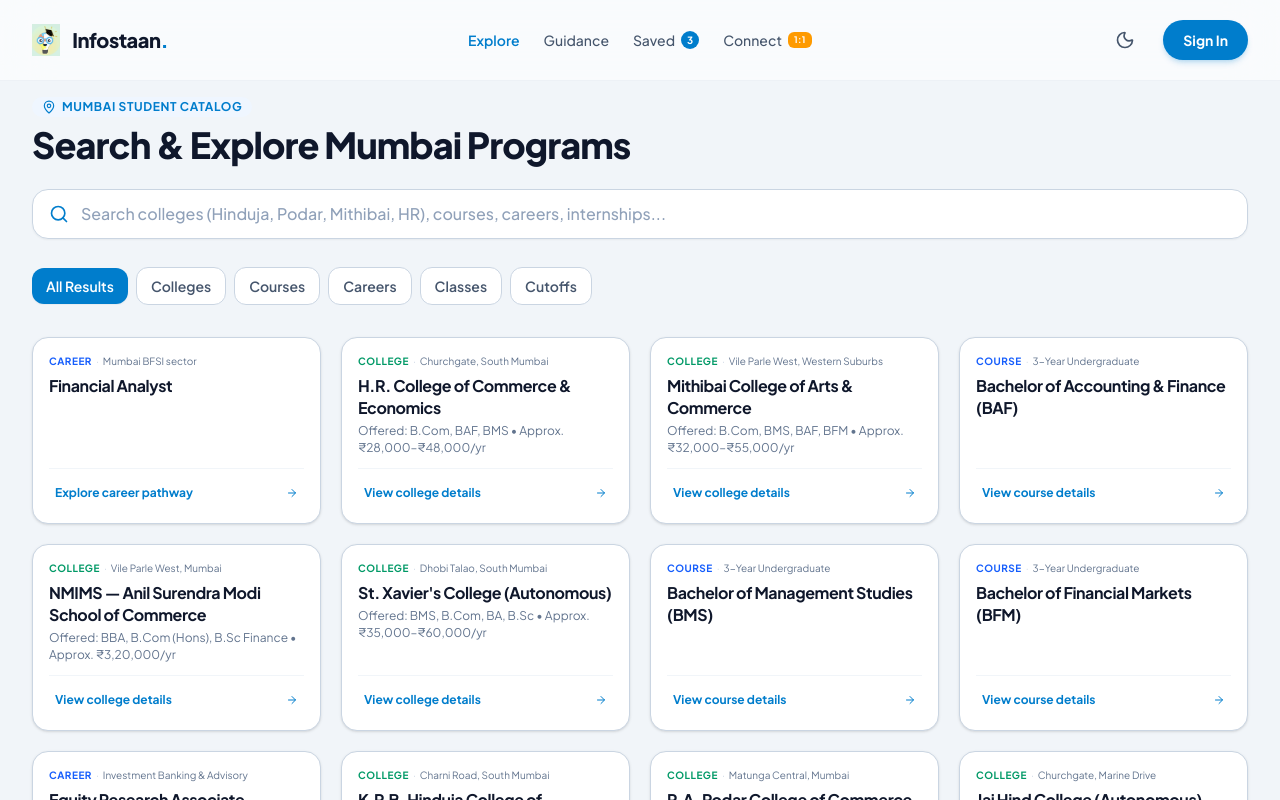
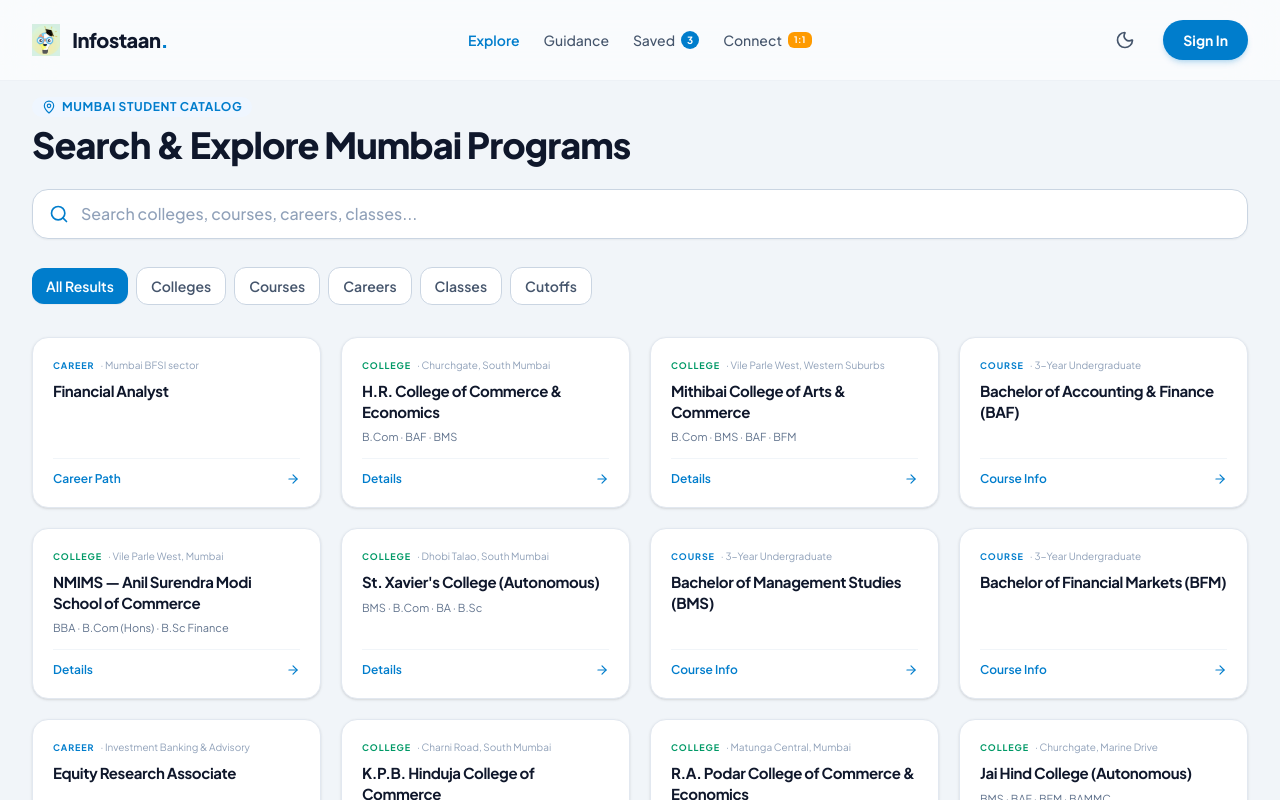
Before and after one commit to Yug-joshi/Infostaan-variant-2, a React (Vite) app: page /search in a window 1280 px wide. Shown: the top 800 px of the page. Built offline with nearby package versions, Linux system fonts and the light colour scheme.

Commit message:
cleanup: concise result cards — college streams, class specialization, category-specific action labels

```diff
--- a/src/components/SearchResultsScreen.tsx
+++ b/src/components/SearchResultsScreen.tsx
@@ -156,7 +156,7 @@
               type="text"
               value={inputValue}
               onChange={(e) => setInputValue(e.target.value)}
-              placeholder="Search colleges (Hinduja, Podar, Mithibai, HR), courses, careers, internships..."
+              placeholder="Search colleges, courses, careers, classes..."
               className="w-full bg-transparent font-medium text-sm sm:text-base text-slate-900 dark:text-[#F4F7FB] placeholder:text-slate-400 dark:placeholder:text-[#A9B8CA]/60 focus:outline-none"
             />
             {inputValue && (
@@ -255,63 +255,86 @@
                   </button>
                 </div>
               ) : (
-                filteredResults.map((item) => (
+                filteredResults.map((item) => {
+                  // For college cards: extract just stream tokens from subtitle
+                  // subtitle format: "Offered: B.Com, BMS, BAF • Approx. ₹X/yr"
+                  // We only want the part before the first "•"
+                  const getStreams = (): string[] => {
+                    if (item.category !== 'colleges' || !item.subtitle) return [];
+                    const offeredPart = item.subtitle.split('•')[0].replace(/^Offered:\s*/i, '').trim();
+                    return offeredPart.split(',').map(s => s.trim()).filter(Boolean).slice(0, 4);
+                  };
+
+                  const streams = getStreams();
+
+                  return (
                   <article
                     key={item.id}
-                    className="result-card-anim group relative flex flex-col justify-between p-3 sm:p-4 rounded-2xl bg-white dark:bg-[#0D1828] hover:bg-slate-100 dark:hover:bg-[#121f33] transition-all duration-200 shadow-sm hover:shadow-md border border-slate-300 dark:border-[#D3B5E8]/15 hover:border-[#007DCC] dark:hover:border-[#D3B5E8]/35 text-left h-full"
+                    className="result-card-anim group flex flex-col justify-between p-4 sm:p-5 rounded-2xl bg-white dark:bg-[#0D1828] hover:bg-slate-50 dark:hover:bg-[#121f33] transition-all duration-200 shadow-sm hover:shadow-md border border-slate-200 dark:border-[#D3B5E8]/12 hover:border-[#007DCC]/50 dark:hover:border-[#D3B5E8]/30 text-left cursor-pointer"
                     data-category={item.category}
+                    onClick={() => handleActionClick(item)}
                   >
-                    <div>
-                      {/* Category & Locality */}
-                      <div className="flex items-center gap-1 mb-1.5 flex-wrap">
+                    {/* Top: category type + locality */}
+                    <div className="mb-3">
+                      <div className="flex items-baseline gap-1.5 mb-2">
                         <span
-                          className={`text-[9px] sm:text-[10px] font-bold uppercase tracking-wider ${
+                          className={`text-[9px] font-bold uppercase tracking-widest ${
                             item.tagColor === 'tertiary'
                               ? 'text-emerald-600 dark:text-[#51dcbc]'
                               : item.tagColor === 'secondary'
-                              ? 'text-blue-600 dark:text-[#86cfff]'
-                              : 'text-purple-600 dark:text-[#D3B5E8]'
+                              ? 'text-[#007DCC] dark:text-[#86cfff]'
+                              : item.tagColor === 'lavender'
+                              ? 'text-purple-500 dark:text-[#D3B5E8]'
+                              : 'text-[#007DCC] dark:text-[#86cfff]'
                           }`}
                         >
                           {item.badgeCategory}
                         </span>
                         {item.badgeSub && (
-                          <>
-                            <span className="text-slate-300 dark:text-[#8a919c] text-[10px]">·</span>
-                            <span className="text-[10px] text-slate-500 dark:text-[#A9B8CA]">{item.badgeSub}</span>
-                          </>
+                          <span className="text-[10px] text-slate-400 dark:text-[#71839A] truncate">
+                            · {item.badgeSub}
+                          </span>
                         )}
                       </div>
 
-                      {/* Title */}
-                      <h2
-                        onClick={() => handleActionClick(item)}
-                        className="text-sm sm:text-base font-bold text-slate-900 dark:text-[#F4F7FB] tracking-tight mb-1 group-hover:text-[#007DCC] dark:group-hover:text-[#9ccaff] transition-colors cursor-pointer leading-snug"
-                      >
+                      {/* Name — primary identity */}
+                      <h2 className="text-sm sm:text-[15px] font-bold text-slate-900 dark:text-[#F4F7FB] leading-snug tracking-tight group-hover:text-[#007DCC] dark:group-hover:text-[#9ccaff] transition-colors">
                         {item.title}
                       </h2>
 
-                      {/* Subtitle — streams/fields only */}
-                      {item.subtitle && (
-                        <p className="text-slate-500 dark:text-[#A9B8CA] text-[11px] sm:text-xs leading-snug">
-                          {item.subtitle}
+                      {/* Streams — college only, shown as dot-separated tokens */}
+                      {item.category === 'colleges' && streams.length > 0 && (
+                        <p className="mt-1.5 text-[11px] text-slate-500 dark:text-[#71839A] leading-relaxed">
+                          {streams.join(' · ')}
                         </p>
                       )}
+
+                      {/* For classes: show specialization */}
+                      {item.category === 'classes' && item.subtitle && (
+                        <p className="mt-1.5 text-[11px] text-slate-500 dark:text-[#71839A] leading-relaxed">
+                          {item.subtitle.replace(/^Specialization:\s*/i, '')}
+                        </p>
+                      )}
+
+                      {/* For courses: badgeSub is already the duration, shown above */}
+                      {/* For careers: nothing extra — title + domain is enough */}
                     </div>
 
-                    {/* Action Link */}
-                    <div className="pt-2.5 border-t border-slate-100 dark:border-white/5 mt-3">
-                      <button
-                        type="button"
-                        onClick={() => handleActionClick(item)}
-                        className="inline-flex items-center justify-between w-full p-1.5 rounded-lg hover:bg-blue-50 dark:hover:bg-[#091540] text-[10px] sm:text-xs font-bold text-[#007DCC] dark:text-[#86cfff] transition-colors"
-                      >
-                        <span>{item.actionLabel}</span>
-                        <ArrowRight className="w-3 h-3 group-hover:translate-x-1 transition-transform" />
-                      </button>
+                    {/* Bottom: Details action */}
+                    <div className="flex items-center justify-between pt-3 border-t border-slate-100 dark:border-white/5">
+                      <span className="text-[11px] sm:text-xs font-semibold text-[#007DCC] dark:text-[#86cfff]">
+                        {item.category === 'colleges' ? 'Details' :
+                         item.category === 'classes' ? 'View Details' :
+                         item.category === 'courses' ? 'Course Info' :
+                         item.category === 'careers' ? 'Career Path' :
+                         item.category === 'cutoffs' ? 'View Cutoff' :
+                         item.actionLabel}
+                      </span>
+                      <ArrowRight className="w-3.5 h-3.5 text-[#007DCC] dark:text-[#86cfff] group-hover:translate-x-0.5 transition-transform" />
                     </div>
                   </article>
-                ))
+                  );
+                })
               )}
             </div>
           )}
```
